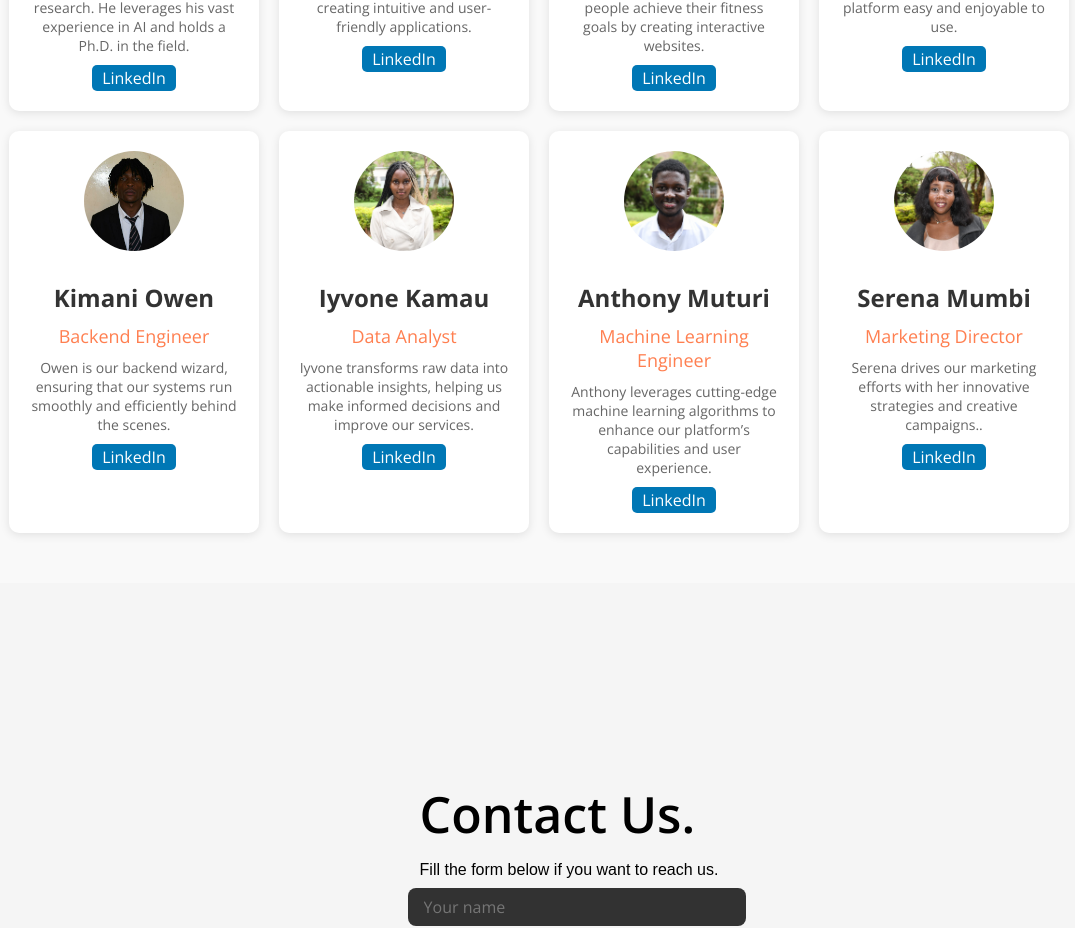
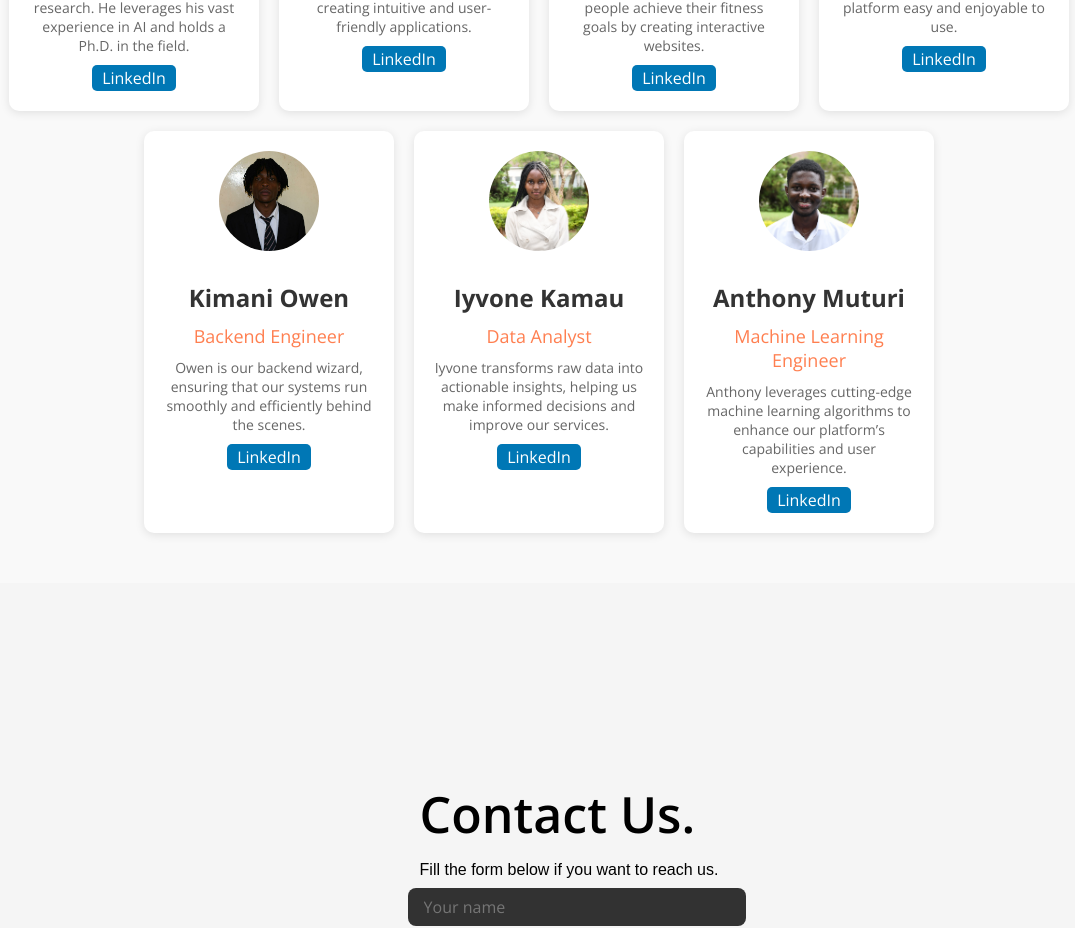
Before and after one commit to gituhumwangi/Qula-website, a React (Vite) app: page / in a window 1280 px wide. Shown: the part 1913-2841 px from the top of the page, without its empty margins (101-1176 px from the left). Built offline with nearby package versions, Linux system fonts and the light colour scheme.

Commit message:
Serena removed

```diff
--- a/src/components/Team Members/TeamMembers.jsx
+++ b/src/components/Team Members/TeamMembers.jsx
@@ -1,12 +1,12 @@
 import React from 'react'
 import Dennis from '@/assets/Team-photos/Dennis.jpg';
-import Iyvone from '/home/dennis/personal-projects/cfcana-page/src/assets/Team-photos/Iyvone.jpg'
-import Joy from '/home/dennis/personal-projects/cfcana-page/src/assets/Team-photos/Joy.jpg'
-import Muturi from '/home/dennis/personal-projects/cfcana-page/src/assets/Team-photos/Muturi.jpg'
-import Owen from '/home/dennis/personal-projects/cfcana-page/src/assets/Team-photos/Owen.jpg'
-import Serena from '/home/dennis/personal-projects/cfcana-page/src/assets/Team-photos/Serena.jpg'
-import Nderu from '/home/dennis/personal-projects/cfcana-page/src/assets/Team-photos/Nderu.jpg'
-import Baraka from '/home/dennis/personal-projects/cfcana-page/src/assets/Team-photos/Baraka.jpg'
+import Iyvone from '@/assets/Team-photos/Iyvone.jpg';
+import Joy from '@/assets/Team-photos/Joy.jpg';
+import Muturi from '@/assets/Team-photos/Muturi.jpg';
+import Owen from '@/assets/Team-photos/Owen.jpg';
+import Nderu from '@/assets/Team-photos/Nderu.jpg';
+import Baraka from '@/assets/Team-photos/Baraka.jpg';
+
 import './TeamMembers.css'
 
 const teamMembers = [
@@ -16,8 +16,7 @@ const teamMembers = [
     { name: 'Joy Ngoroge', position: 'UX/UI Designer', image: Joy, bio: 'Joy designs intuitive user interfaces that make our platform easy and enjoyable to use.', linkedin: 'https://www.linkedin.com/in/joy-ndome-090b1a308?utm_source=share&utm_campaign=share_via&utm_content=profile&utm_medium=android_app' },
     { name: 'Kimani Owen', position: 'Backend Engineer', image: Owen, bio: 'Owen is our backend wizard, ensuring that our systems run smoothly and efficiently behind the scenes.', linkedin: 'http://www.linkedin.com/in/kimani-mwangi-9233992ba' },
     { name: 'Iyvone Kamau', position: 'Data Analyst', image: Iyvone, bio: 'Iyvone transforms raw data into actionable insights, helping us make informed decisions and improve our services.', linkedin: 'http://www.linkedin.com/in/iyvone-kamau-b9ab42309' },
-    { name: 'Anthony Muturi', position: 'Machine Learning Engineer', image: Muturi, bio: 'Anthony leverages cutting-edge machine learning algorithms to enhance our platform’s capabilities and user experience.', linkedin: 'https://www.linkedin.com/in/anthony-karugu-muturi?utm_source=share&utm_campaign=share_via&utm_content=profile&utm_medium=android_app' },
-    { name: 'Serena Mumbi', position: 'Marketing Director', image: Serena, bio: 'Serena drives our marketing efforts with her innovative strategies and creative campaigns..', linkedin: 'https://ke.linkedin.com/in/serena-mumbi-428468247' },
+    { name: 'Anthony Muturi', position: 'Machine Learning Engineer', image: Muturi, bio: 'Anthony leverages cutting-edge machine learning algorithms to enhance our platform’s capabilities and user experience.', linkedin: 'https://www.linkedin.com/in/anthony-karugu-muturi?utm_source=share&utm_campaign=share_via&utm_content=profile&utm_medium=android_app' }
 ];
 
 const TeamMembers = () => {
```
